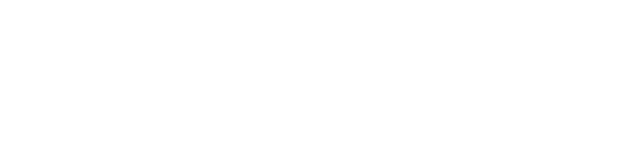
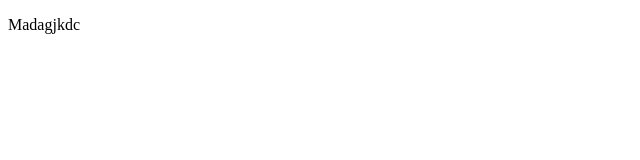
Before and after one commit to SirbuMadalina/INTRODUCTION, a plain HTML site: page index.html in a window 1280 px wide. Shown: the whole page, without its empty margins (0-640 px from the left). Drawn offline with Linux system fonts and the light colour scheme.

Commit message:
Update index.html

```diff
--- a/index.html
+++ b/index.html
@@ -6,6 +6,7 @@
     <title>Document</title>
 </head>
 <body>
+    <p>Madagjkdc</p>
 
 </body>
 </html>
```
